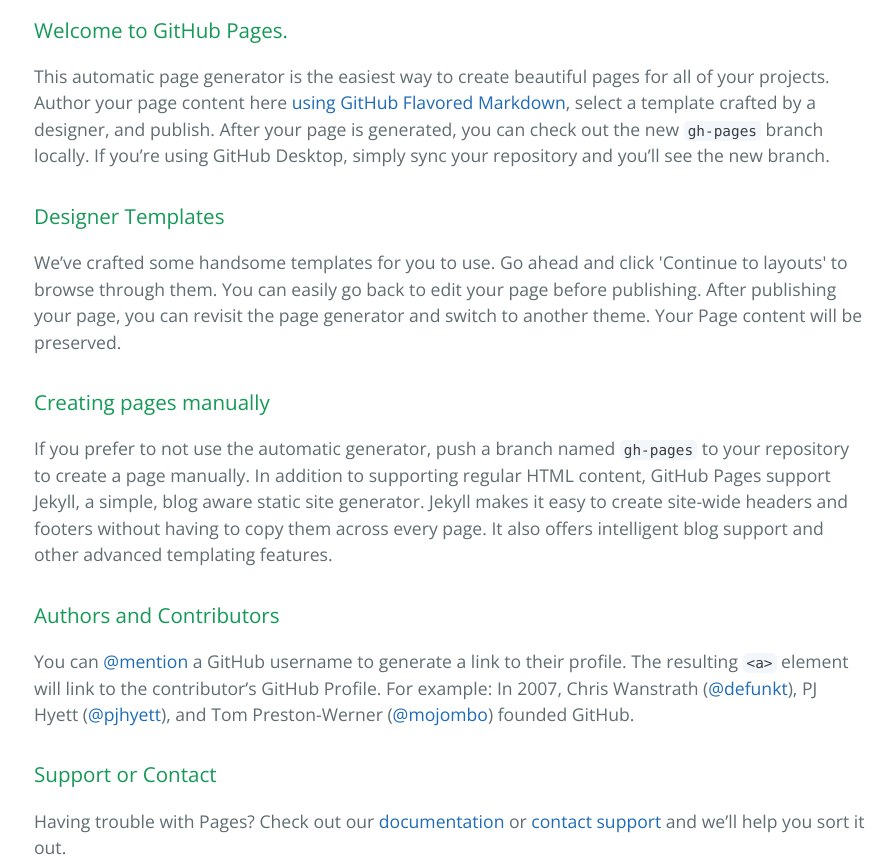
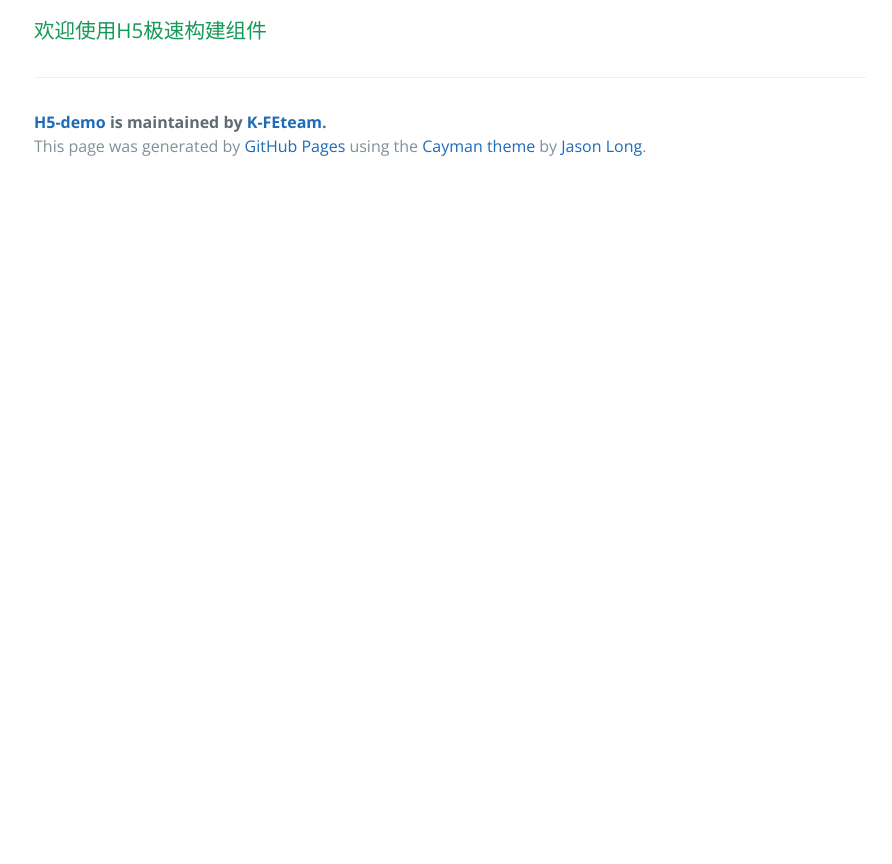
Before and after one commit to K-FEteam/H5-demo, a plain HTML site: page index.html in a window 1280 px wide. Shown: the part 400-1264 px from the top of the page, without its empty margins (190-1082 px from the left). After the commit the page ends 800 px from the top, so only its background shows below. Drawn offline with nearby package versions, Linux system fonts and the light colour scheme.

```diff
--- a/index.html
+++ b/index.html
@@ -20,29 +20,7 @@
 
     <section class="main-content">
       <h3>
-<a id="welcome-to-github-pages" class="anchor" href="#welcome-to-github-pages" aria-hidden="true"><span aria-hidden="true" class="octicon octicon-link"></span></a>Welcome to GitHub Pages.</h3>
-
-<p>This automatic page generator is the easiest way to create beautiful pages for all of your projects. Author your page content here <a href="https://guides.github.com/features/mastering-markdown/">using GitHub Flavored Markdown</a>, select a template crafted by a designer, and publish. After your page is generated, you can check out the new <code>gh-pages</code> branch locally. If you’re using GitHub Desktop, simply sync your repository and you’ll see the new branch.</p>
-
-<h3>
-<a id="designer-templates" class="anchor" href="#designer-templates" aria-hidden="true"><span aria-hidden="true" class="octicon octicon-link"></span></a>Designer Templates</h3>
-
-<p>We’ve crafted some handsome templates for you to use. Go ahead and click 'Continue to layouts' to browse through them. You can easily go back to edit your page before publishing. After publishing your page, you can revisit the page generator and switch to another theme. Your Page content will be preserved.</p>
-
-<h3>
-<a id="creating-pages-manually" class="anchor" href="#creating-pages-manually" aria-hidden="true"><span aria-hidden="true" class="octicon octicon-link"></span></a>Creating pages manually</h3>
-
-<p>If you prefer to not use the automatic generator, push a branch named <code>gh-pages</code> to your repository to create a page manually. In addition to supporting regular HTML content, GitHub Pages support Jekyll, a simple, blog aware static site generator. Jekyll makes it easy to create site-wide headers and footers without having to copy them across every page. It also offers intelligent blog support and other advanced templating features.</p>
-
-<h3>
-<a id="authors-and-contributors" class="anchor" href="#authors-and-contributors" aria-hidden="true"><span aria-hidden="true" class="octicon octicon-link"></span></a>Authors and Contributors</h3>
-
-<p>You can <a href="https://help.github.com/articles/basic-writing-and-formatting-syntax/#mentioning-users-and-teams" class="user-mention">@mention</a> a GitHub username to generate a link to their profile. The resulting <code>&lt;a&gt;</code> element will link to the contributor’s GitHub Profile. For example: In 2007, Chris Wanstrath (<a href="https://github.com/defunkt" class="user-mention">@defunkt</a>), PJ Hyett (<a href="https://github.com/pjhyett" class="user-mention">@pjhyett</a>), and Tom Preston-Werner (<a href="https://github.com/mojombo" class="user-mention">@mojombo</a>) founded GitHub.</p>
-
-<h3>
-<a id="support-or-contact" class="anchor" href="#support-or-contact" aria-hidden="true"><span aria-hidden="true" class="octicon octicon-link"></span></a>Support or Contact</h3>
-
-<p>Having trouble with Pages? Check out our <a href="https://help.github.com/pages">documentation</a> or <a href="https://github.com/contact">contact support</a> and we’ll help you sort it out.</p>
+<a id="欢迎使用h5极速构建组件" class="anchor" href="#%E6%AC%A2%E8%BF%8E%E4%BD%BF%E7%94%A8h5%E6%9E%81%E9%80%9F%E6%9E%84%E5%BB%BA%E7%BB%84%E4%BB%B6" aria-hidden="true"><span aria-hidden="true" class="octicon octicon-link"></span></a>欢迎使用H5极速构建组件</h3>
 
       <footer class="site-footer">
         <span class="site-footer-owner"><a href="https://github.com/K-FEteam/H5-demo">H5-demo</a> is maintained by <a href="https://github.com/K-FEteam">K-FEteam</a>.</span>
```
Also changed, not shown: params.json (+1 -1 lines).
